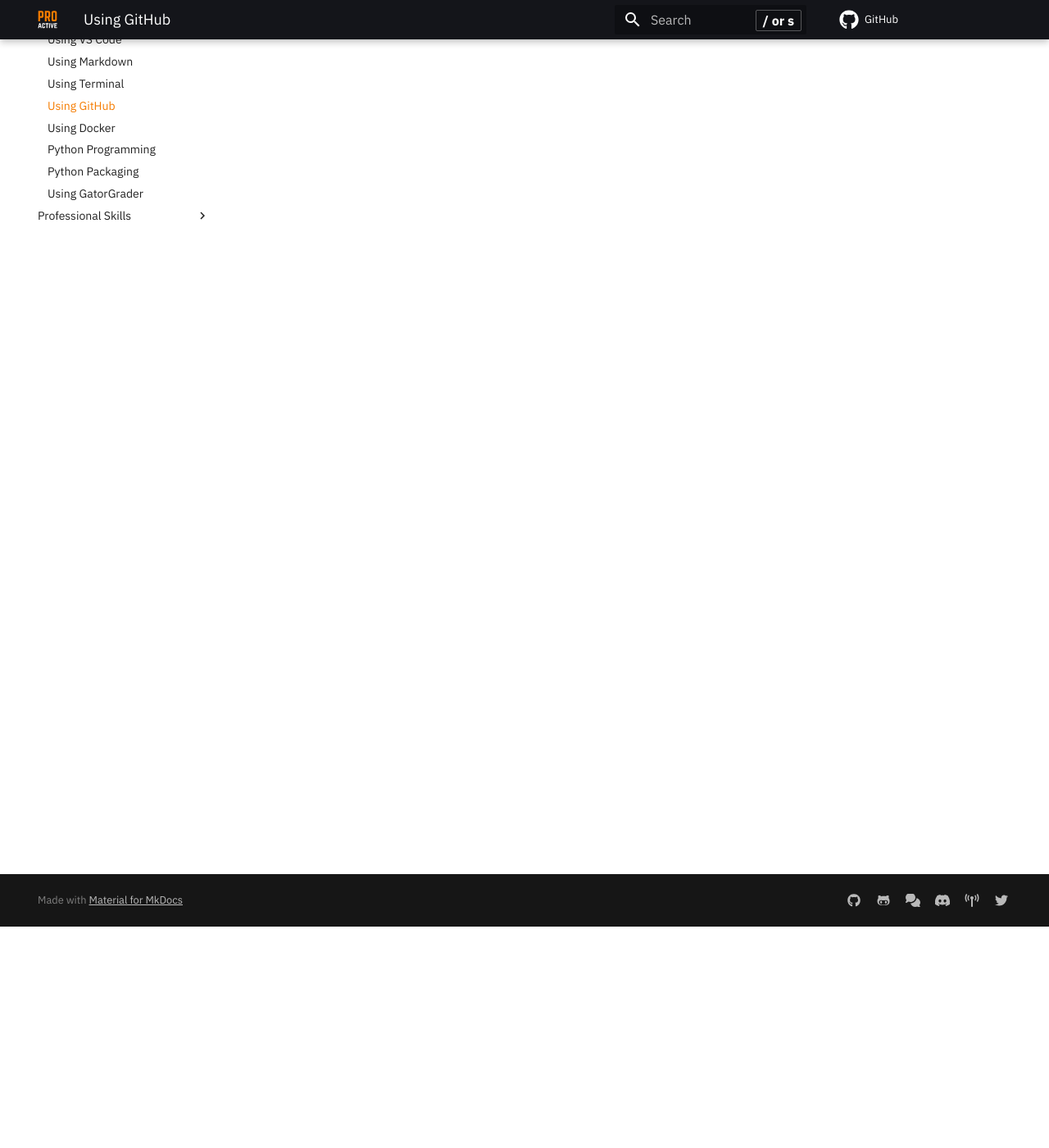
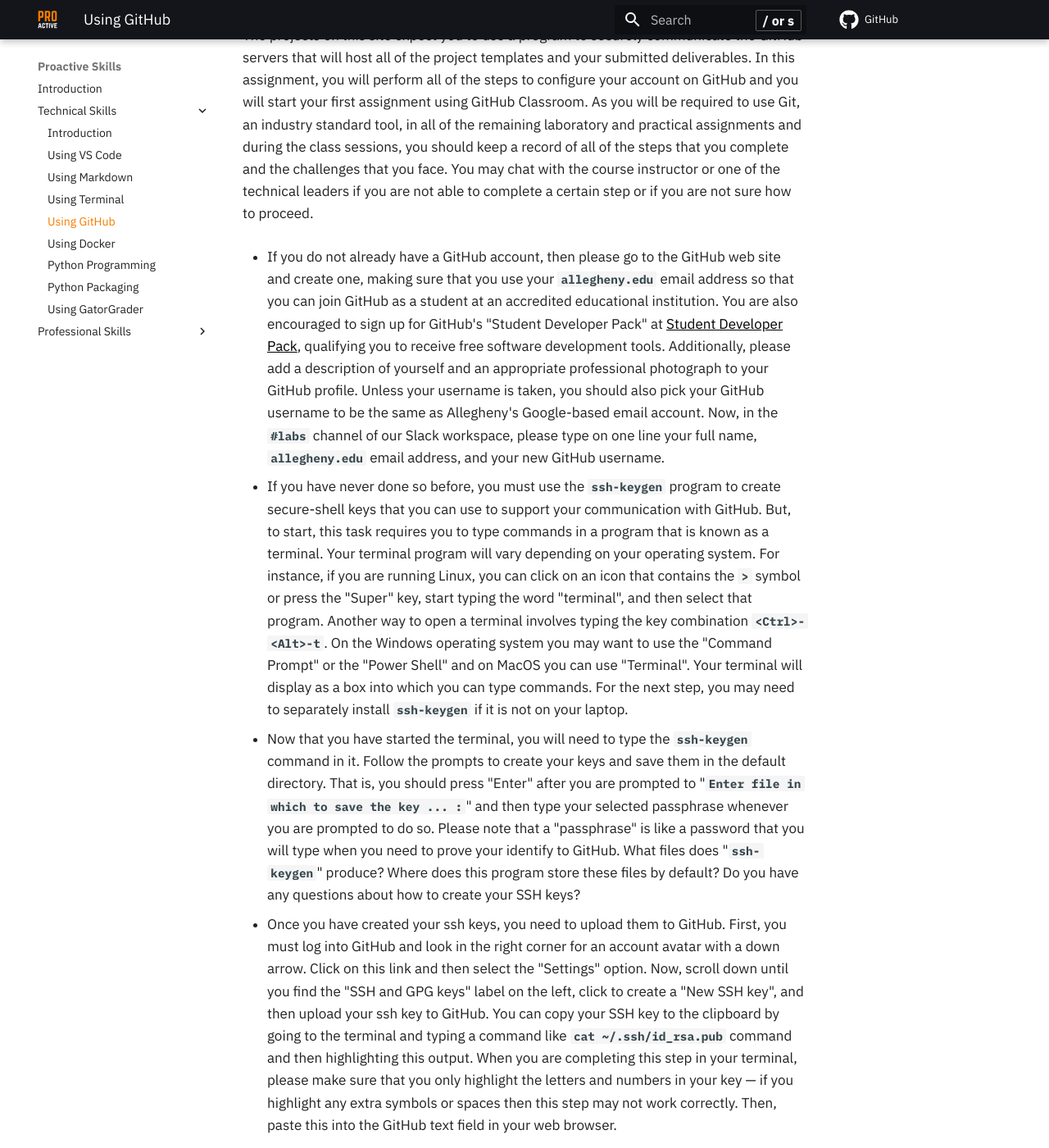
Before and after one commit to ProactiveProgrammers/www.proactiveprogrammers.com, an MkDocs documentation site: the page built from docs/proactive-skills/technical-skills/using-git.md, in a window 1280 px wide and 1400 px high, scrolled down 270 px. Shown: the whole window at 82% size. Built offline with MkDocs 1.6.1 and Material for MkDocs 9.7.7, drawn with Linux system fonts in a browser that asks for light colours; comment, search, counter and statistics services are not loaded; some of the changed text lies outside the part shown.

Commit message:
feat: Add template content in using-git.

```diff
--- a/docs/proactive-skills/technical-skills/using-git.md
+++ b/docs/proactive-skills/technical-skills/using-git.md
@@ -1 +1,68 @@
 # Using GitHub
+
+Git is a version control system that enables a proactive programmer to
+incrementally document and save their work on a project.
+
+The projects on this site expect you to use a program to securely communicate
+the GitHub servers that will host all of the project templates and your
+submitted deliverables. In this assignment, you will perform all of the steps to
+configure your account on GitHub and you will start your first assignment using
+GitHub Classroom. As you will be required to use Git, an industry standard tool,
+in all of the remaining laboratory and practical assignments and during the
+class sessions, you should keep a record of all of the steps that you complete
+and the challenges that you face. You may chat with the course instructor or one
+of the technical leaders if you are not able to complete a certain step or if
+you are not sure how to proceed.
+
+- If you do not already have a GitHub account, then please go to the GitHub web
+  site and create one, making sure that you use your `allegheny.edu` email
+  address so that you can join GitHub as a student at an accredited educational
+  institution. You are also encouraged to sign up for GitHub's "Student
+  Developer Pack" at [Student Developer
+  Pack](https://education.github.com/pack), qualifying you to receive free
+  software development tools. Additionally, please add a description of yourself
+  and an appropriate professional photograph to your GitHub profile. Unless your
+  username is taken, you should also pick your GitHub username to be the same as
+  Allegheny's Google-based email account. Now, in the `#labs` channel of our
+  Slack workspace, please type on one line your full name, `allegheny.edu` email
+  address, and your new GitHub username.
+
+- If you have never done so before, you must use the `ssh-keygen` program to
+  create secure-shell keys that you can use to support your communication with
+  GitHub. But, to start, this task requires you to type commands in a program
+  that is known as a terminal. Your terminal program will vary depending on your
+  operating system. For instance, if you are running Linux, you can click on an
+  icon that contains the `>` symbol or press the "Super" key, start typing the
+  word "terminal", and then select that program. Another way to open a terminal
+  involves typing the key combination `<Ctrl>-<Alt>-t`. On the Windows operating
+  system you may want to use the "Command Prompt" or the "Power Shell" and on
+  MacOS you can use "Terminal". Your terminal will display as a box into which
+  you can type commands. For the next step, you may need to separately install
+  `ssh-keygen` if it is not on your laptop.
+
+- Now that you have started the terminal, you will need to type the `ssh-keygen`
+  command in it. Follow the prompts to create your keys and save them in the
+  default directory. That is, you should press "Enter" after you are prompted to
+  "`Enter file in which to save the key ...  :`" and then type your selected
+  passphrase whenever you are prompted to do so. Please note that a "passphrase"
+  is like a password that you will type when you need to prove your identify to
+  GitHub. What files does "`ssh-keygen`" produce? Where does this program store
+  these files by default? Do you have any questions about how to create your SSH
+  keys?
+
+- Once you have created your ssh keys, you need to upload them to GitHub. First,
+  you must log into GitHub and look in the right corner for an account avatar
+  with a down arrow. Click on this link and then select the "Settings" option.
+  Now, scroll down until you find the "SSH and GPG keys" label on the left,
+  click to create a "New SSH key", and then upload your ssh key to GitHub. You
+  can copy your SSH key to the clipboard by going to the terminal and typing a
+  command like `cat ~/.ssh/id_rsa.pub` command and then highlighting this
+  output. When you are completing this step in your terminal, please make sure
+  that you only highlight the letters and numbers in your key &mdash; if you
+  highlight any extra symbols or spaces then this step may not work correctly.
+  Then, paste this into the GitHub text field in your web browser.
+
+- Again, when you are completing these steps, please make sure that you take
+  careful notes about the inputs, outputs, and behavior of each command. If
+  there is something that you do not understand, then please ask the course
+  instructor or the technical leader about it.
```
